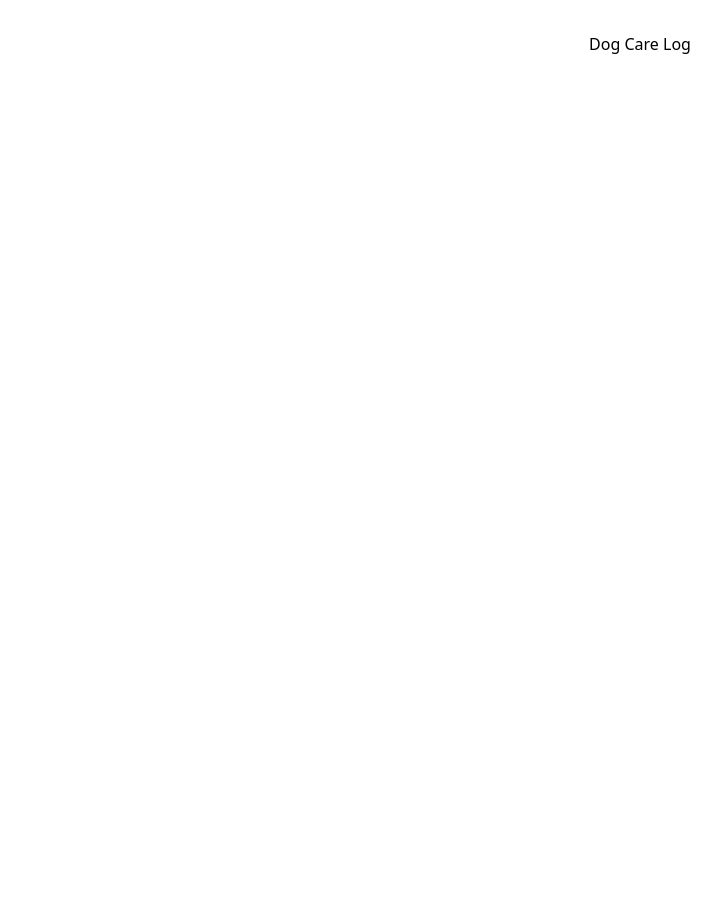
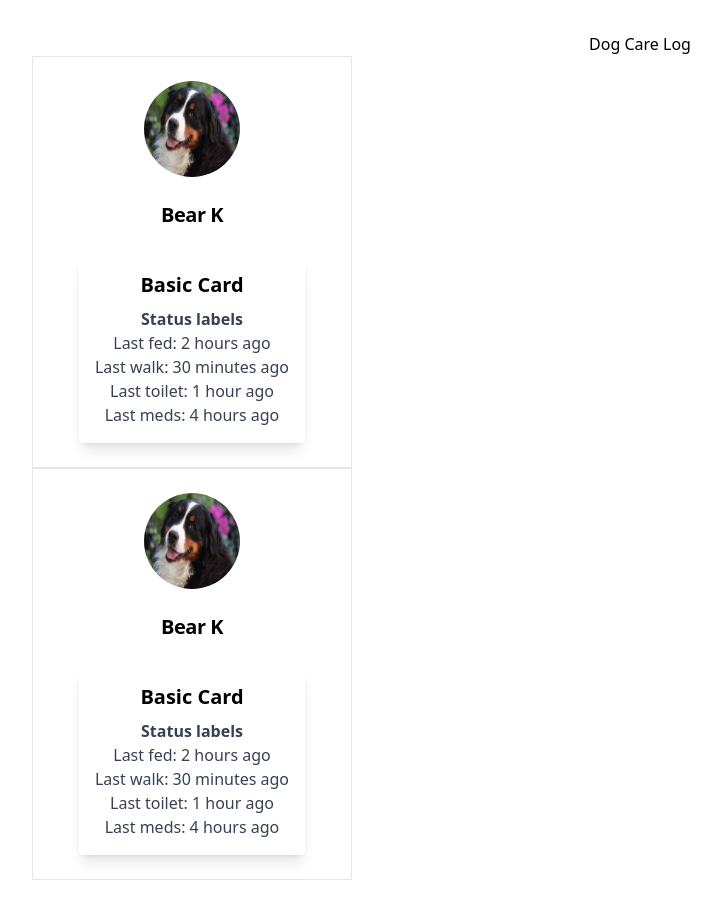
Before and after one commit to D-Mallon/dog-care-log, a React (Vite) app: page / in a window 1280 px wide. Shown: the whole page, without its empty margins (0-721 px from the left). Before the commit the page ends 800 px from the top, so only its background shows below. Built offline with nearby package versions, Linux system fonts and the light colour scheme.

Commit message:
add DogStatusCard component and initial layout for Home screen

```diff
--- a/src/App.tsx
+++ b/src/App.tsx
@@ -1,11 +1,18 @@
 // import { useState } from "react";
 import "./App.css";
+// import React from "react";
+
+import DogStatusCard from "./components/DogStatusCard.tsx";
 
 function App() {
   return (
-    <main>
-      <h1>Dog Care Log</h1>
-    </main>
+    <>
+      <main>
+        <h1>Dog Care Log</h1>
+      </main>
+      <DogStatusCard />
+      <DogStatusCard />
+    </>
   );
 }
 
--- /dev/null
+++ b/src/components/DogStatusCard.tsx
@@ -0,0 +1,92 @@
+// import React from 'react';
+import bernerImage from "../images/berner.jpeg";
+
+export default function DogStatusCard() {
+  return (
+    <div className="relative bg-neutral-primary-soft max-w-xs w-full p-6 border border-default rounded-base shadow-xs">
+      {/* <button
+        id="dropdownButton"
+        data-dropdown-toggle="dropdown"
+        className="absolute top-2 end-2 text-body hover:text-heading bg-neutral-primary-soft box-border border border-transparent hover:bg-neutral-tertiary focus:ring-4 focus:ring-neutral-tertiary rounded-base p-1.5 focus:outline-none"
+        type="button"
+      >
+        <span className="sr-only">Open dropdown</span>
+        <svg
+          className="w-6 h-6"
+          aria-hidden="true"
+          xmlns="http://www.w3.org/2000/svg"
+          width="24"
+          height="24"
+          fill="none"
+          viewBox="0 0 24 24"
+        >
+          <path
+            stroke="currentColor"
+            strokeLinecap="round"
+            strokeWidth="3"
+            d="M6 12h.01m6 0h.01m5.99 0h.01"
+          />
+        </svg>
+      </button> */}
+      {/* Dropdown menu */}
+      {/* <div
+        id="dropdown"
+        className="z-10 bg-neutral-primary-medium border border-default-medium rounded-base shadow-lg w-36 block hidden"
+      >
+        <ul
+          className="p-2 text-sm text-body font-medium"
+          aria-labelledby="dropdownButton"
+        >
+          <li>
+            <a
+              href="#"
+              className="inline-flex items-center w-full p-2 hover:bg-neutral-tertiary-medium hover:text-heading rounded-md"
+            >
+              Edit
+            </a>
+          </li>
+          <li>
+            <a
+              href="#"
+              className="inline-flex items-center w-full p-2 hover:bg-neutral-tertiary-medium hover:text-heading rounded-md"
+            >
+              Export Data
+            </a>
+          </li>
+          <li>
+            <a
+              href="#"
+              className="inline-flex items-center w-full p-2 text-fg-danger hover:bg-neutral-tertiary-medium rounded-md"
+            >
+              Delete
+            </a>
+          </li>
+        </ul>
+      </div> */}
+      <div className="flex flex-col items-center">
+        <img
+          className="w-24 h-24 mb-6 rounded-full"
+          src={bernerImage}
+          alt="Bernese Mountain Dog image"
+        />
+        <h5 className="mb-0.5 text-xl font-semibold tracking-tight text-heading">
+          Bear K
+        </h5>
+        <div className="flex mt-4 md:mt-6 gap-4"></div>
+        <div className="max-w-sm rounded overflow-hidden shadow-lg p-4 mx-auto">
+          <div className="font-bold text-xl mb-2">Basic Card</div>
+          <ul className="text-gray-700 text-base">
+            <p className="font-bold ...">Status labels</p>
+            Last fed: 2 hours ago
+            <li />
+            Last walk: 30 minutes ago
+            <li />
+            Last toilet: 1 hour ago
+            <li />
+            Last meds: 4 hours ago
+          </ul>
+        </div>
+      </div>
+    </div>
+  );
+}
```
Also changed, not shown: src/images/berner.jpeg (added), tickets.txt (added).
